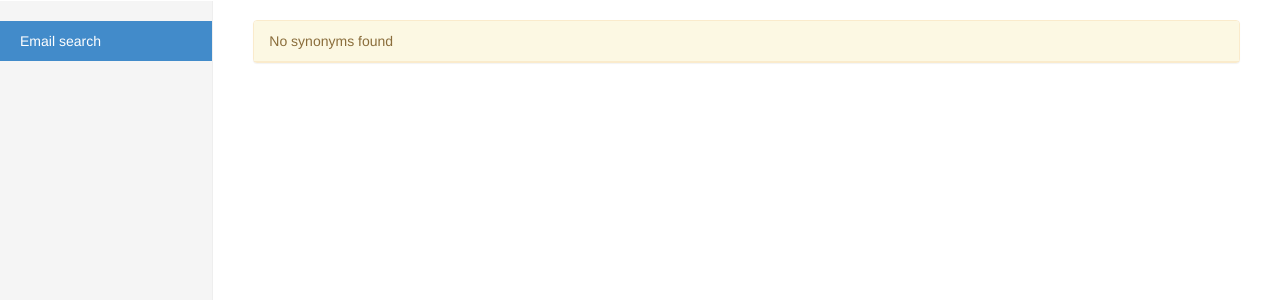
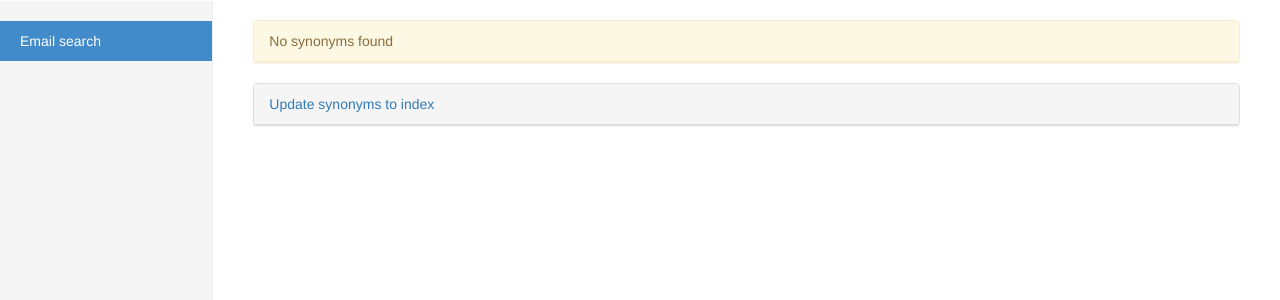
Before and after one commit to Luke31/howler, a Django app: page /synonyms/ in a window 1280 px wide. Shown: the part 50-350 px from the top of the page. Run offline with Django 3.2, Linux system fonts and the light colour scheme; data that the repository does not hold is empty; some libraries are stand-ins or nearby versions.

Commit message:
Manage synonyms from web-interface

```diff
--- a/howler/wally_search/templates/wally/synonyms/index.html
+++ b/howler/wally_search/templates/wally/synonyms/index.html
@@ -23,4 +23,9 @@
             </div>
         </div>
     {% endif %}
+    <div class="panel panel-default">
+        <div class="panel-heading">
+            <span class=""><a href="{% url 'wally:synonymsindex' %}">Update synonyms to index</a></span>
+        </div>
+    </div>
 {% endblock %}
--- a/howler/wally_search/urls.py
+++ b/howler/wally_search/urls.py
@@ -14,5 +14,5 @@ urlpatterns = [
     url(r'^(?P<email_id>[0-9]+)/$', views.detail, name='detail'),
 
     url(r'^synonyms/$', views.IndexView.as_view(), name='synonyms'),
-
+    url(r'^synonyms/index/$', views.synonyms_index, name='synonymsindex'),
 ]
--- a/howler/wally_search/views.py
+++ b/howler/wally_search/views.py
@@ -4,6 +4,7 @@ from django.urls import reverse
 from django.views import generic
 from django.template import loader
 from wally.elastic.search import Search
+from wally.elastic.index import Index
 from datetime import datetime
 from django.utils.translation import ugettext as _
 from django.utils import translation
@@ -81,3 +82,12 @@ class IndexView(generic.ListView):
     def get_queryset(self):
         """Return all synonyms."""
         return Synonym.objects.order_by('synonym_term_a')
+
+
+def synonyms_index(request):
+    obj_list = Synonym.objects.order_by('synonym_term_a')
+    kuromoji_synonyms = [x.synonyms_combo() for x in obj_list]
+    index = Index()
+    # old_kuromoji_synonyms = ['京産大, 京都産業大学', '京都大学, 京大']
+    index.add_mapping_to_index_multi(delete_old_indices=False, kuromoji_synonyms=kuromoji_synonyms)  # Update index
+    return HttpResponseRedirect(reverse('wally:synonyms'))  # Redirect to synonyms
```
